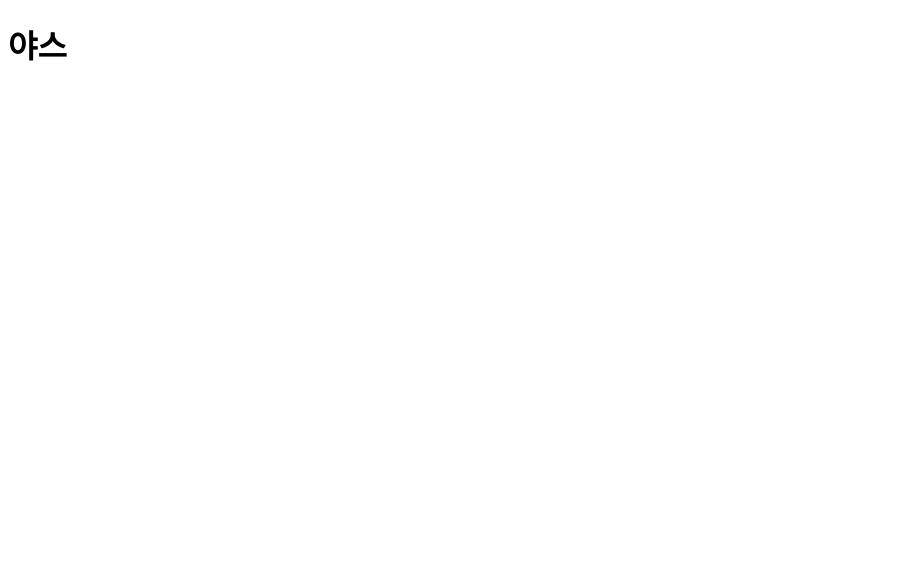
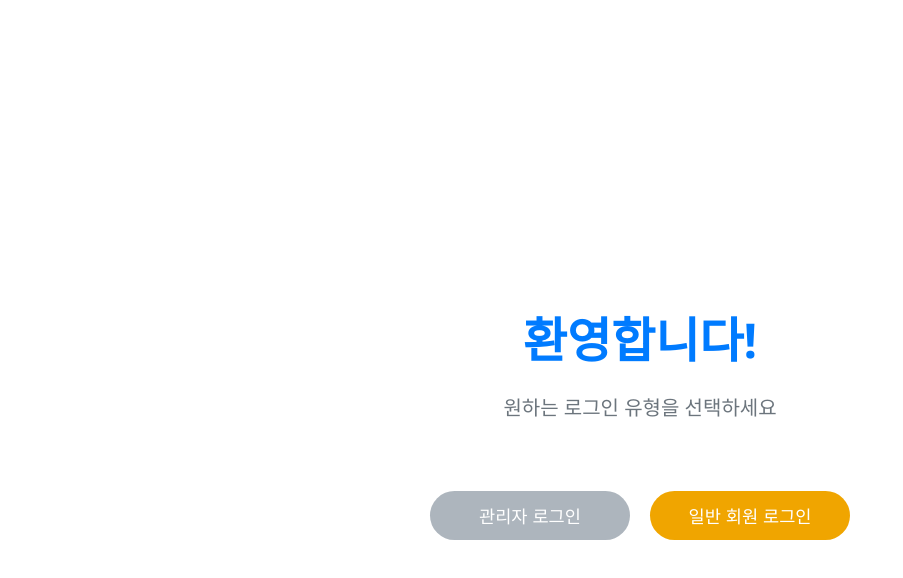
Before and after one commit to Infinity-Story/IsB-FE, a Vue app: page / in a window 1280 px wide. Before the commit this address had no page. Shown: the top 578 px of the page, without its empty margins (0-903 px from the left). Built offline with nearby package versions, Linux system fonts and the light colour scheme.

Commit message:
#5 base page "MainPage"
기본창인 메인 로그인창 구현

```diff
--- a/src/App.vue
+++ b/src/App.vue
@@ -1,14 +1,18 @@
 <template>
   <div id="app">
     <!-- 기본 페이지는 '/' 경로일 때만 "야스"가 보이고, 다른 페이지에서는 내용이 변경됨 -->
-    <h1 v-if="$route.path === '/'">야스</h1>
+    <h1 v-if="$route.path === '/'"></h1>
     <router-view></router-view> <!-- 라우트된 컴포넌트를 여기에 표시 -->
   </div>
 </template>
 
 <script>
+import MainLogin from "@/components/Login/MainLogin.vue";
 export default {
   name: 'App',
+  components: {
+    MainLogin,
+  }
 };
 </script>
 
--- /dev/null
+++ b/src/components/Login/MainLogin.vue
@@ -0,0 +1,99 @@
+<template>
+  <div class="home-container">
+    <div class="title-section">
+      <h1 class="main-title">환영합니다!</h1>
+      <p class="sub-title">원하는 로그인 유형을 선택하세요</p>
+    </div>
+
+    <div class="button-container">
+      <router-link to="/admin-login">
+        <button class="login-button admin-btn">관리자 로그인</button>
+      </router-link>
+
+      <router-link to="/user-login">
+        <button class="login-button user-btn">일반 회원 로그인</button>
+      </router-link>
+    </div>
+  </div>
+</template>
+
+<script>
+export default {
+  name: 'HomePage',
+};
+</script>
+
+<style scoped>
+.home-container {
+  display: flex;
+  flex-direction: column;
+  align-items: center;
+  justify-content: center;
+  height: 100vh;
+  background: #FFFFFF;
+  font-family: 'Segoe UI', Tahoma, Geneva, Verdana, sans-serif;
+  color: #333;
+}
+
+.title-section {
+  text-align: center;
+  margin-bottom: 30px;
+}
+
+.main-title {
+  font-size: 3rem;
+  font-weight: 600;
+  color: #007bff;
+  margin: 0;
+}
+
+.sub-title {
+  font-size: 1.25rem;
+  color: #6c757d;
+}
+
+.button-container {
+  display: flex;
+  gap: 20px;
+  margin-top: 20px;
+}
+
+.login-button {
+  padding: 12px 30px;
+  font-size: 1.1rem;
+  font-weight: 500;
+  border-radius: 30px;
+  border: none;
+  cursor: pointer;
+  transition: transform 0.3s ease, box-shadow 0.3s ease;
+  width: 200px;
+  text-align: center;
+  text-overflow: ellipsis;
+  white-space: nowrap;
+  overflow: hidden;
+}
+
+.login-button:hover {
+  transform: scale(1.05);
+  box-shadow: 0 4px 12px rgba(0, 0, 0, 0.15);
+}
+
+.admin-btn {
+  background-color: #adb5bd;
+  color: white;
+}
+
+.admin-btn:hover {
+  background-color: #868e96;
+}
+
+.user-btn {
+  background-color: #f0a500;
+  color: #fff;
+}
+
+.user-btn:hover {
+  background-color: #e59400;
+}
+
+</style>
--- a/src/router/router.js
+++ b/src/router/router.js
@@ -1,8 +1,13 @@
 import { createRouter, createWebHistory } from 'vue-router';
-import App from '@/App.vue';
-import NoticeList from '@/components/Notice/NoticeList.vue';  // 공지사항 리스트 컴포넌트
+import NoticeList from '@/components/Notice/NoticeList.vue';
+import MainLogin from "@/components/Login/MainLogin.vue";  // 공지사항 리스트 컴포넌트
 
 const routes = [
+    {
+      path: '/',
+      name: 'CommonLogin',
+      component: MainLogin,
+    },
     {
         path: '/notice/list',
         name: '공지사항 전체 조회창',
```
Also changed, not shown: src/components/Login/AdminLogin.vue (added, +11 -0 lines), src/components/Login/UserLogin.vue (added, +11 -0 lines).
